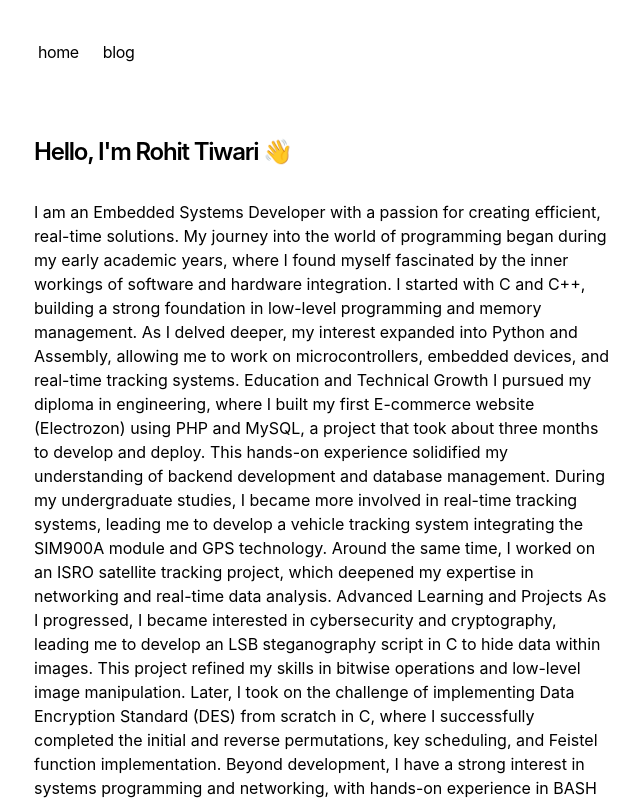
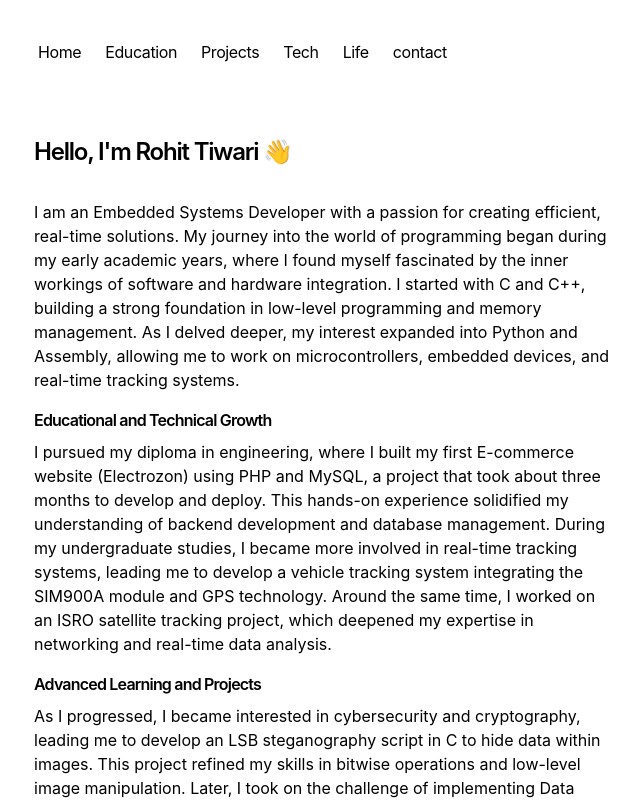
Before and after one commit to rohitkrtiwari/portfolio-web, a Next.js app: page / in a window 1280 px wide. Shown: the top 800 px of the page, without its empty margins (318-958 px from the left). Built offline with nearby package versions, Linux system fonts and the light colour scheme.

Commit message:
some improvements

```diff
--- a/app/components/nav.tsx
+++ b/app/components/nav.tsx
@@ -2,10 +2,22 @@ import Link from 'next/link'
 
 const navItems = {
   '/': {
-    name: 'home',
+    name: 'Home',
   },
-  '/blog': {
-    name: 'blog',
+  '/education': {
+    name: 'Education',
+  },
+  '/Projects': {
+    name: 'Projects',
+  },
+  '/Tech': {
+    name: 'Tech',
+  },
+  '/Life': {
+    name: 'Life'
+  },
+  '/contact': {
+    name: 'contact'
   },
 }
 
--- a/app/layout.tsx
+++ b/app/layout.tsx
@@ -11,8 +11,8 @@ import { baseUrl } from './sitemap'
 export const metadata: Metadata = {
   metadataBase: new URL(baseUrl),
   title: {
-    default: 'Next.js Portfolio Starter',
-    template: '%s | Next.js Portfolio Starter',
+    default: 'Rohit Tiwari',
+    template: '%s | Rohit Tiwari',
   },
   description: 'This is my portfolio.',
   openGraph: {
--- a/app/page.tsx
+++ b/app/page.tsx
@@ -8,12 +8,23 @@ export default function Page() {
       </h1>
       <p className="mb-4">
         {`I am an Embedded Systems Developer with a passion for creating efficient, real-time solutions. My journey into the world of programming began during my early academic years, where I found myself fascinated by the inner workings of software and hardware integration. I started with C and C++, building a strong foundation in low-level programming and memory management. As I delved deeper, my interest expanded into Python and Assembly, allowing me to work on microcontrollers, embedded devices, and real-time tracking systems.
-        Education and Technical Growth
+      `}
+      </p>
+      <h4 className="mb-2 font-semibold tracking-tighter">
+      Educational and Technical Growth
+      </h4>
+      <p className="mb-4">
+        {`
         I pursued my diploma in engineering, where I built my first E-commerce website (Electrozon) using PHP and MySQL, a project that took about three months to develop and deploy. This hands-on experience solidified my understanding of backend development and database management.
 
         During my undergraduate studies, I became more involved in real-time tracking systems, leading me to develop a vehicle tracking system integrating the SIM900A module and GPS technology. Around the same time, I worked on an ISRO satellite tracking project, which deepened my expertise in networking and real-time data analysis.
-
+        `}
+        </p>
+        <h4 className="mb-2 font-semibold tracking-tighter">
         Advanced Learning and Projects
+        </h4>
+        <p className="mb-4">
+        {`
         As I progressed, I became interested in cybersecurity and cryptography, leading me to develop an LSB steganography script in C to hide data within images. This project refined my skills in bitwise operations and low-level image manipulation. Later, I took on the challenge of implementing Data Encryption Standard (DES) from scratch in C, where I successfully completed the initial and reverse permutations, key scheduling, and Feistel function implementation.
 
         Beyond development, I have a strong interest in systems programming and networking, with hands-on experience in BASH scripting, TCP/IP protocols, Bluetooth, Zigbee, and UI/UX design. My work with development tools for embedded systems such as analyzers, oscilloscopes, and JTAG has further strengthened my expertise in hardware debugging and simulations.
```
